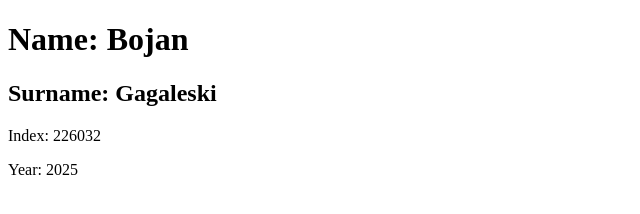
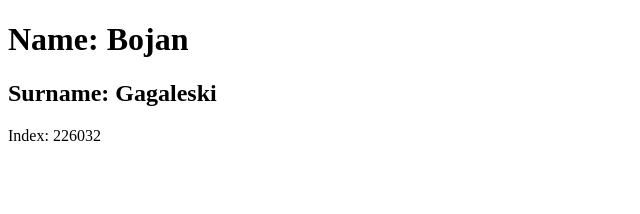
Before and after one commit to gagal18/KIII_Lab8, a plain HTML site: page index.html in a window 1280 px wide. Shown: the full height of the page, 0-640 px from the left. Drawn offline with Linux system fonts and the light colour scheme.

Commit message:
fix: Branching remove v2 features

```diff
--- a/index.html
+++ b/index.html
@@ -7,6 +7,5 @@
   <h1>Name: Bojan</h1>
   <h2>Surname: Gagaleski</h2>
   <p>Index: 226032</p>
-  <p>Year: 2025</p>
 </body>
 </html>
```
